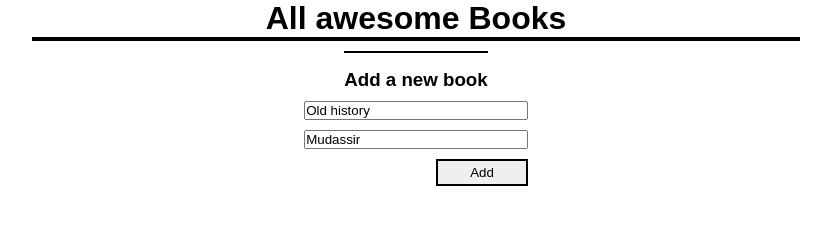
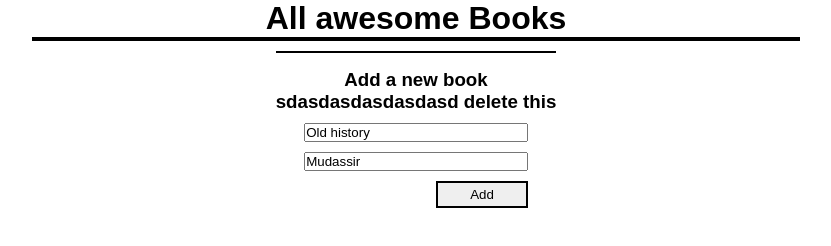
Before and after one commit to Rana-Mudassir/Awesome-books, a website: page index.html in a window 1280 px wide. Shown: the whole page, without its empty margins (224-1055 px from the left). Drawn offline with Linux system fonts and the light colour scheme.

Commit message:
created new branch

```diff
--- a/index.html
+++ b/index.html
@@ -20,6 +20,7 @@
     color: black;
 ">
       <h3 id="heading">Add a new book</h3>
+      <h3>sdasdasdasdasdasd delete this</h3>
     </div>
     <div >
       <form
```
